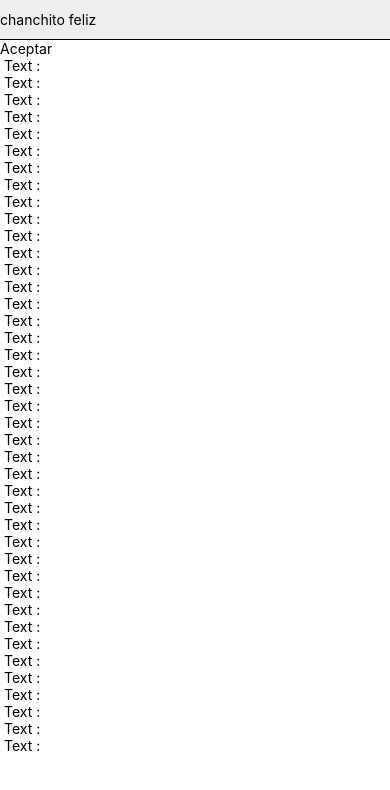
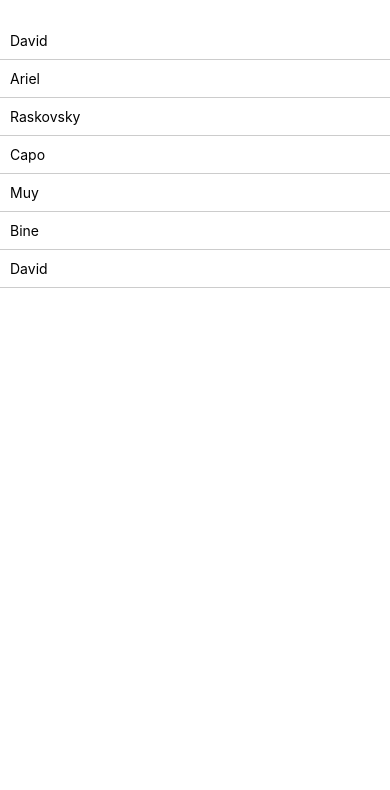
Before and after one commit to RaskovskyDavid/ReactNativePracticando, a React Native app: screen / in a window 390 px wide. Shown: the top 790 px of the page. Built offline with nearby package versions, Linux system fonts and the light colour scheme.

Commit message:
FlatList

```diff
--- a/App.js
+++ b/App.js
@@ -1,85 +1,40 @@
-import { StyleSheet, Text, View , TextInput, Dimensions, TouchableHighlight, ScrollView} from 'react-native';
+import { StyleSheet, Text, View, FlatList } from 'react-native';
 import  { useState } from 'react';
 
-const width = Dimensions.get('window').width
 
-const Texto = (props) => {
-  const {children} = props;
-  return <Text style={styles.green}>{children}</Text>
-}
 
 export default function App() {
-  const [textito, setTextito] = useState('chanchito feliz');
-  const [textSubmit, setTextSubmit] = useState('');
   return (
     <View style={styles.container}>
-      <ScrollView style={styles.scrollView}>
-      <Texto>{textSubmit}</Texto>
-      <TextInput style={styles.input} placeholder='Escribir aqui' onChangeText={t => setTextito(t)} defaultValue={textito} ></TextInput>
-      <TouchableHighlight
-      underlayColor={'#999'}
-      activeOpacity={'0.6'}
-      onPress={() => {
-        setTextSubmit(textito)
-        alert('El texto envidado con exito')
-      }}>
-        <Text>Aceptar</Text></TouchableHighlight>
-        <Texto> Text : {textSubmit}</Texto>
-        <Texto> Text : {textSubmit}</Texto><Texto> Text : {textSubmit}</Texto>
-        <Texto> Text : {textSubmit}</Texto><Texto> Text : {textSubmit}</Texto>
-        <Texto> Text : {textSubmit}</Texto><Texto> Text : {textSubmit}</Texto>
-        <Texto> Text : {textSubmit}</Texto><Texto> Text : {textSubmit}</Texto>
-        <Texto> Text : {textSubmit}</Texto><Texto> Text : {textSubmit}</Texto>
-        <Texto> Text : {textSubmit}</Texto><Texto> Text : {textSubmit}</Texto>
-        <Texto> Text : {textSubmit}</Texto><Texto> Text : {textSubmit}</Texto>
-        <Texto> Text : {textSubmit}</Texto><Texto> Text : {textSubmit}</Texto><Texto> Text : {textSubmit}</Texto><Texto> Text : {textSubmit}</Texto>
-        <Texto> Text : {textSubmit}</Texto><Texto> Text : {textSubmit}</Texto>
-        <Texto> Text : {textSubmit}</Texto><Texto> Text : {textSubmit}</Texto>
-        <Texto> Text : {textSubmit}</Texto><Texto> Text : {textSubmit}</Texto>
-        <Texto> Text : {textSubmit}</Texto><Texto> Text : {textSubmit}</Texto>
-        <Texto> Text : {textSubmit}</Texto><Texto> Text : {textSubmit}</Texto>
-        <Texto> Text : {textSubmit}</Texto><Texto> Text : {textSubmit}</Texto>
-        <Texto> Text : {textSubmit}</Texto><Texto> Text : {textSubmit}</Texto>
-        <Texto> Text : {textSubmit}</Texto><Texto> Text : {textSubmit}</Texto>
-        <Texto> Text : {textSubmit}</Texto><Texto> Text : {textSubmit}</Texto>
-        <Texto> Text : {textSubmit}</Texto><Texto> Text : {textSubmit}</Texto>
-        <Texto> Text : {textSubmit}</Texto><Texto> Text : {textSubmit}</Texto>
-        </ScrollView>
+     <FlatList
+     data={[
+       {key: '1', nombre: 'David'},
+       {key: '2', nombre: 'Ariel'},
+       {key: '3', nombre: 'Raskovsky'},
+       {key: '4', nombre: 'Capo'},
+       {key: '5', nombre: 'Muy'},
+       {key: '6', nombre: 'Bine'},
+       {key: '7', nombre: 'David'}
+     ]}
+     renderItem={({item})=> <Text style={styles.item}>{item.nombre}</Text>} >
+
+     </FlatList>
     </View>
   );
 }
 
 const styles = StyleSheet.create({
-  scrollView:{
-    width: width,
-  },
-  touchableOpacity: {
-    backgroundColor: '#EEE'
-  },
-  view: {
-    flex: 0.5,
-    height: 40,
-    width: 300,
-  },
-  text: {
-    color: 'black',
-    fontSize: 24,
-    height:100,
-  },
-  input:{
-    height: 40,
-    backgroundColor: '#eee',
-    borderBottomWidth: 1,
-    // width: '100%',
-    width: width,
-  },
+ item: {padding:10,
+
+  borderBottomColor: '#ccc',
+borderBottomWidth: 1},
   container: {
     flex: 1,
     flexDirection:  'column',
 
     backgroundColor: '#fff',
-
-   justifyContent: 'center',
-    alignItems: 'center',
+    alignItems:'stretch',
+  justifyContent: 'center',
+ paddingTop: 22
   }
 });
```
